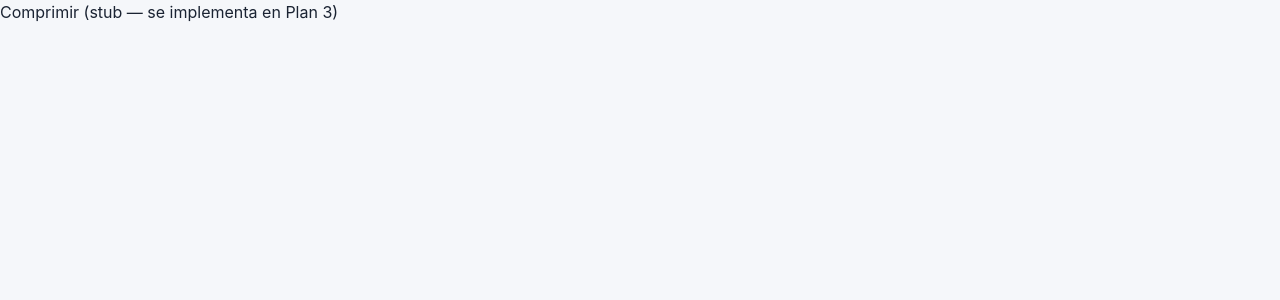
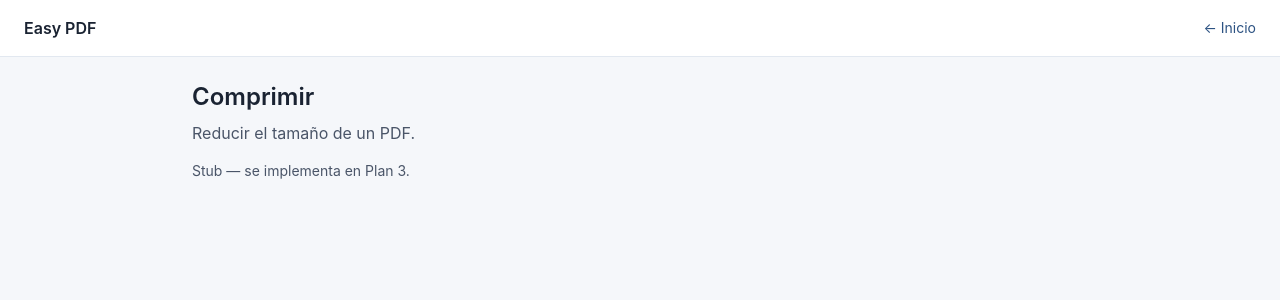
Before and after one commit to Reluz666/Easy, a React (Vite) app: page /comprimir in a window 1280 px wide. Shown: the top 300 px of the page. Built offline with nearby package versions, Linux system fonts and the light colour scheme.

Commit message:
feat: add layout, portal with 3 tool cards, and stub pages

```diff
--- /dev/null
+++ b/src/components/Layout.tsx
@@ -0,0 +1,28 @@
+import type { ReactNode } from "react";
+import { Link, useLocation } from "react-router-dom";
+
+type LayoutProps = {
+  children: ReactNode;
+};
+
+export default function Layout({ children }: LayoutProps) {
+  const location = useLocation();
+  const showHome = location.pathname !== "/";
+
+  return (
+    <div className="min-h-full flex flex-col">
+      <header className="bg-surface border-b border-border px-6 py-4 flex items-center gap-4">
+        <div className="font-semibold text-text">Easy PDF</div>
+        {showHome && (
+          <Link
+            to="/"
+            className="ml-auto text-sm text-primary hover:underline"
+          >
+            ← Inicio
+          </Link>
+        )}
+      </header>
+      <main className="flex-1 p-6">{children}</main>
+    </div>
+  );
+}
--- /dev/null
+++ b/src/components/Portal.tsx
@@ -0,0 +1,32 @@
+import { useNavigate } from "react-router-dom";
+import Layout from "./Layout";
+import Card from "./ui/Card";
+
+const TOOLS = [
+  { id: "foliar", title: "Foliar", description: "Numerar páginas del PDF", path: "/foliar", icon: "#️⃣" },
+  { id: "comprimir", title: "Comprimir", description: "Reducir el tamaño del archivo", path: "/comprimir", icon: "📦" },
+  { id: "paginas", title: "Páginas", description: "Agregar, eliminar o reordenar páginas", path: "/paginas", icon: "📄" },
+];
+
+export default function Portal() {
+  const navigate = useNavigate();
+
+  return (
+    <Layout>
+      <div className="max-w-4xl mx-auto">
+        <h1 className="text-2xl font-semibold text-text mb-2">Herramientas PDF</h1>
+        <p className="text-text-muted mb-8">Elegí una herramienta para empezar.</p>
+
+        <div className="grid grid-cols-1 md:grid-cols-3 gap-4">
+          {TOOLS.map((tool) => (
+            <Card key={tool.id} onClick={() => navigate(tool.path)}>
+              <div className="text-3xl mb-3">{tool.icon}</div>
+              <h2 className="text-lg font-semibold text-text mb-1">{tool.title}</h2>
+              <p className="text-sm text-text-muted">{tool.description}</p>
+            </Card>
+          ))}
+        </div>
+      </div>
+    </Layout>
+  );
+}
--- /dev/null
+++ b/src/components/ui/Card.tsx
@@ -0,0 +1,20 @@
+import type { ReactNode } from "react";
+
+type CardProps = {
+  children: ReactNode;
+  onClick?: () => void;
+  className?: string;
+};
+
+export default function Card({ children, onClick, className = "" }: CardProps) {
+  return (
+    <div
+      onClick={onClick}
+      className={`bg-surface rounded-lg shadow-sm border border-border p-6 ${
+        onClick ? "cursor-pointer hover:shadow-md transition-shadow" : ""
+      } ${className}`}
+    >
+      {children}
+    </div>
+  );
+}
--- a/src/tools/Comprimir.tsx
+++ b/src/tools/Comprimir.tsx
@@ -1,3 +1,13 @@
+import Layout from "../components/Layout";
+
 export default function Comprimir() {
-  return <div>Comprimir (stub — se implementa en Plan 3)</div>;
+  return (
+    <Layout>
+      <div className="max-w-4xl mx-auto">
+        <h1 className="text-2xl font-semibold text-text mb-2">Comprimir</h1>
+        <p className="text-text-muted">Reducir el tamaño de un PDF.</p>
+        <p className="text-sm text-text-muted mt-4">Stub — se implementa en Plan 3.</p>
+      </div>
+    </Layout>
+  );
 }
--- a/src/tools/Foliar.tsx
+++ b/src/tools/Foliar.tsx
@@ -1,3 +1,13 @@
+import Layout from "../components/Layout";
+
 export default function Foliar() {
-  return <div>Foliar (stub — se implementa en Plan 2)</div>;
+  return (
+    <Layout>
+      <div className="max-w-4xl mx-auto">
+        <h1 className="text-2xl font-semibold text-text mb-2">Foliar</h1>
+        <p className="text-text-muted">Numerar las páginas de un PDF.</p>
+        <p className="text-sm text-text-muted mt-4">Stub — se implementa en Plan 2.</p>
+      </div>
+    </Layout>
+  );
 }
--- a/src/tools/Paginas.tsx
+++ b/src/tools/Paginas.tsx
@@ -1,3 +1,13 @@
+import Layout from "../components/Layout";
+
 export default function Paginas() {
-  return <div>Páginas (stub — se implementa en Plan 4)</div>;
+  return (
+    <Layout>
+      <div className="max-w-4xl mx-auto">
+        <h1 className="text-2xl font-semibold text-text mb-2">Páginas</h1>
+        <p className="text-text-muted">Agregar, eliminar o reordenar páginas.</p>
+        <p className="text-sm text-text-muted mt-4">Stub — se implementa en Plan 4.</p>
+      </div>
+    </Layout>
+  );
 }
```
Also changed, not shown: .claude/settings.local.json.
